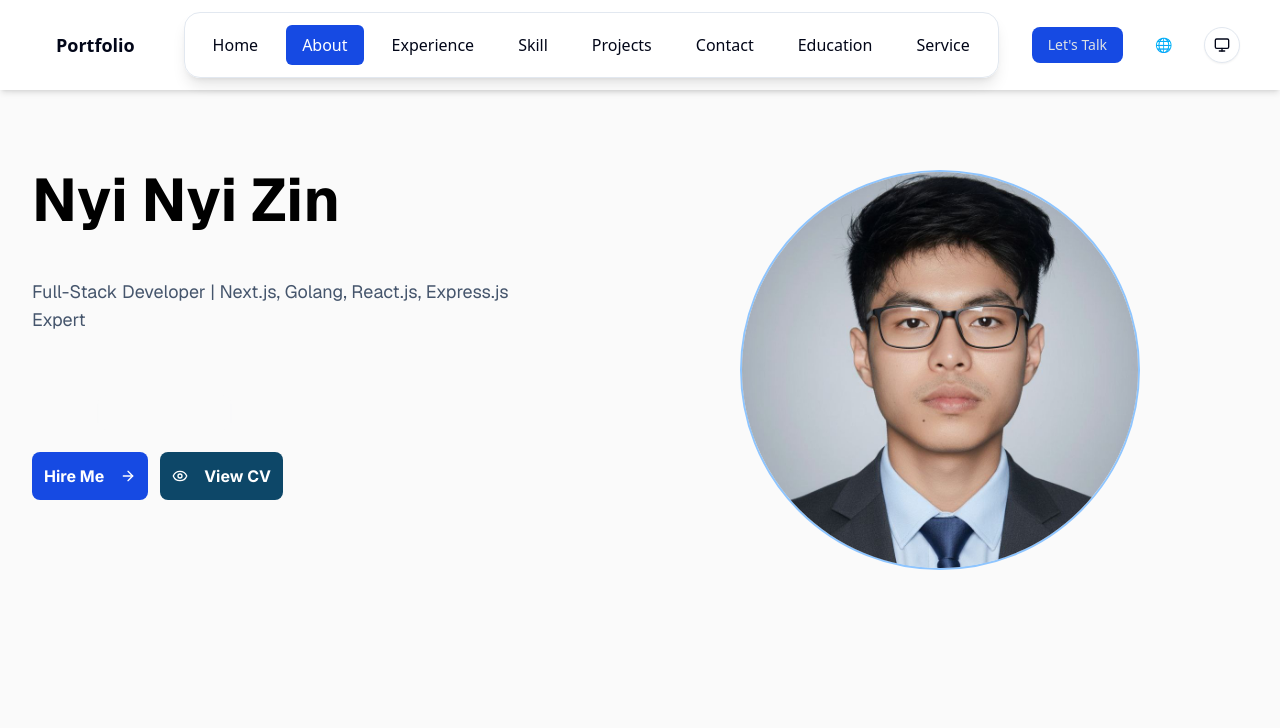
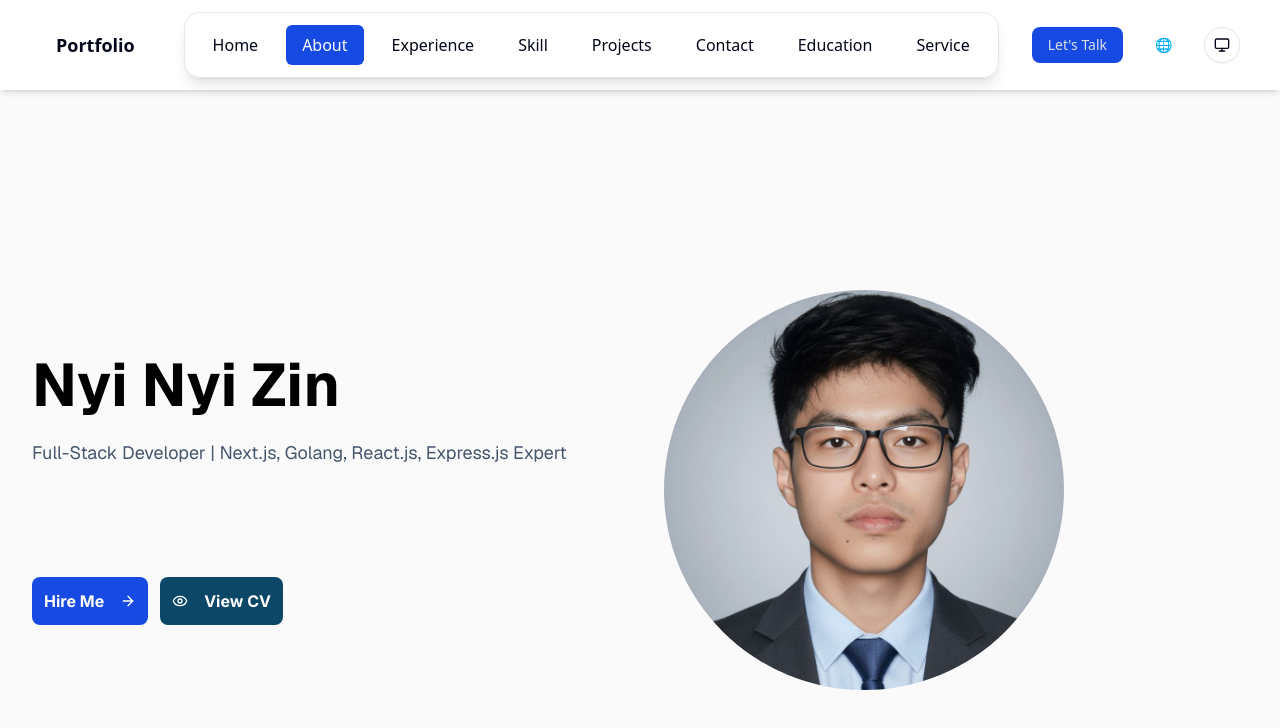
Before and after one commit to Nyi-Nyi-Zin/Portfolio, a Next.js app: page / in a window 1280 px wide. Shown: the top 728 px of the page. Built offline with nearby package versions, Linux system fonts and the light colour scheme.

Commit message:
feat: update home page layout and styles, modify button padding, change subtitle to h2, and remove Flutter from skills

```diff
--- a/app/page.tsx
+++ b/app/page.tsx
@@ -9,7 +9,7 @@ import Skill from "@/components/home/Skill";
 
 export default function Index() {
   return (
-    <main className="flex flex-col bg-zinc-50 dark:bg-black font-sans w-full">
+    <main className="flex flex-col bg-zinc-50 dark:bg-black font-sans w-full px-8">
       <Home />
       <About />
       <Experience />
--- a/components/common/AnimatedButton.tsx
+++ b/components/common/AnimatedButton.tsx
@@ -61,7 +61,7 @@ const AnimatedTextButton: React.FC<AnimatedButtonProps> = ({
           }}
           className={
             className ||
-            "px-10 py-5 bg-white text-purple-600 font-bold text-xl rounded-2xl shadow-2xl border hover:shadow-3xl  cursor-pointer"
+            "px-10 py-4 bg-white text-purple-600 font-bold text-xl rounded-2xl shadow-2xl border hover:shadow-3xl  cursor-pointer"
           }
         >
           <motion.span
--- a/components/common/SubTitle.tsx
+++ b/components/common/SubTitle.tsx
@@ -8,13 +8,13 @@ interface SubTitleProps {
 
 export const SubTitle = ({ children, className }: SubTitleProps) => {
   return (
-    <h1
+    <h2
       className={cn(
         "text-xl md:text-2xl lg:text-3xl font-bold text-black",
         className
       )}
     >
       {children}
-    </h1>
+    </h2>
   );
 };
--- a/components/common/header/NavButton.tsx
+++ b/components/common/header/NavButton.tsx
@@ -19,7 +19,6 @@ export function NavButton({
 }: NavButtonProps) {
   const [currentOrigin, setCurrentOrigin] = useState(fillOrigin);
 
-  // Update origin only when becoming active
   useEffect(() => {
     if (isActive) {
       setCurrentOrigin(fillOrigin);
--- a/components/home/Home.tsx
+++ b/components/home/Home.tsx
@@ -1,6 +1,5 @@
 import Image from "next/image";
 import { Title } from "../common/Title";
-import { SubTitle } from "../common/SubTitle";
 import { Text } from "../common/Text";
 import AnimatedTextButton from "../common/AnimatedButton";
 import { Skills } from "@/lib/constants";
@@ -11,19 +10,20 @@ function Home() {
   return (
     <section
       id="home"
-      className="min-h-screen flex  border-b border-zinc-300 w-full my-20 mx-auto px-8 justify-between gap-50"
+      className="min-h-screen flex lg:flex-row flex-col   border-b border-zinc-300 w-full  mx-auto justify-between gap-12 items-center"
     >
-      <div className="flex-1">
-        <Title>Nyi Nyi Zin</Title>
-        <br />
-        <br />
-        <Text>
+      <div className="flex-1 space-y-6 ">
+        <Title className="lg:text-start text-center">Nyi Nyi Zin</Title>
+
+        <Text className="text-center lg:text-start">
           Full-Stack Developer | Next.js, Golang, React.js, Express.js Expert
         </Text>
-        <br /> <AnimatedTextButton texts={Skills} interval={2000} />
-        <br />
-        <br />
-        <div className="flex gap-3 ">
+
+        <div className="flex space-y-8 items-center justify-center lg:justify-start  ">
+          <AnimatedTextButton texts={Skills} interval={2000} />
+        </div>
+
+        <div className="flex gap-3 flex-col lg:flex-row">
           <Button
             className="px-8 py-6 text-base font-bold flex items-center gap-4 text-white"
             style={{ fontFamily: "var(--font-inter)" }}
@@ -42,10 +42,10 @@ function Home() {
         </div>
       </div>
       <div className="flex-1">
-        <div className=" w-[400px] h-[400px] overflow-hidden rounded-full border-2 border-blue-300 object-cover transition-transform duration-500 ease-in-out  hover:scale-102">
+        <div className="w-[250px] h-[250px] sm:w-[300px] sm:h-[300px] md:w-[400px] md:h-[400px] overflow-hidden rounded-full transition-transform duration-500 ease-in-out hover:scale-102">
           <Image
             src="/Miracle.jpg"
-            alt="asd"
+            alt="Nyi Nyi Zin - Full-Stack Developer portrait"
             width={400}
             height={400}
             className="w-full h-full object-cover transition-transform duration-500 ease-in-out hover:scale-108"
--- a/lib/constants.tsx
+++ b/lib/constants.tsx
@@ -26,7 +26,6 @@ export const Skills = [
   "Node js",
   "Express.js",
   "Nest js",
-  "Flutter",
   "Gin",
   "Fiber",
   "Echo",
--- a/package.json
+++ b/package.json
@@ -14,6 +14,7 @@
     "babel-plugin-react-compiler": "^1.0.0",
     "class-variance-authority": "^0.7.1",
     "clsx": "^2.1.1",
+    "framer-motion": "^12.23.24",
     "lucide-react": "^0.553.0",
     "next": "16.0.3",
     "react": "19.2.0",
```
Also changed, not shown: 1 other file (tests, documents, lock files or other folders).
